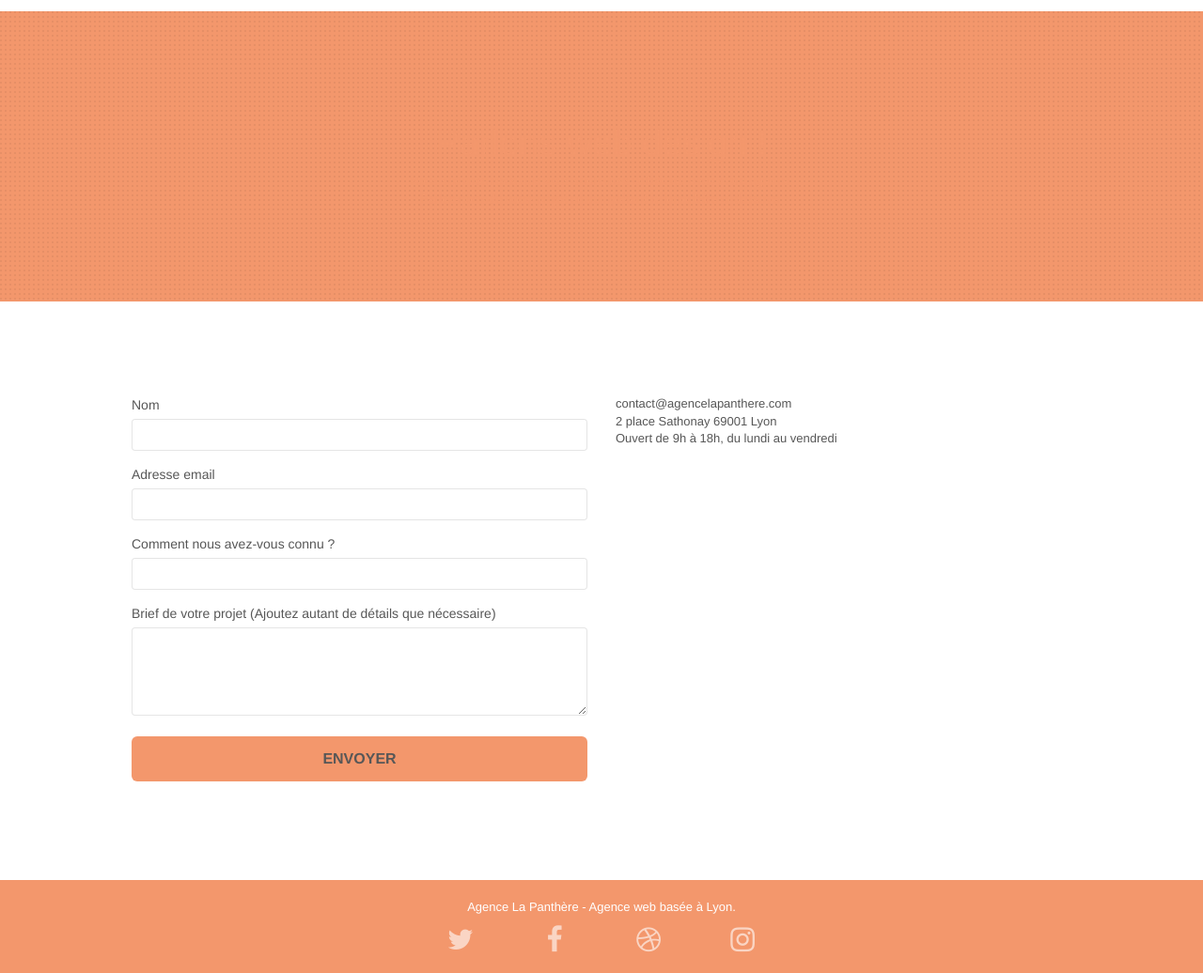
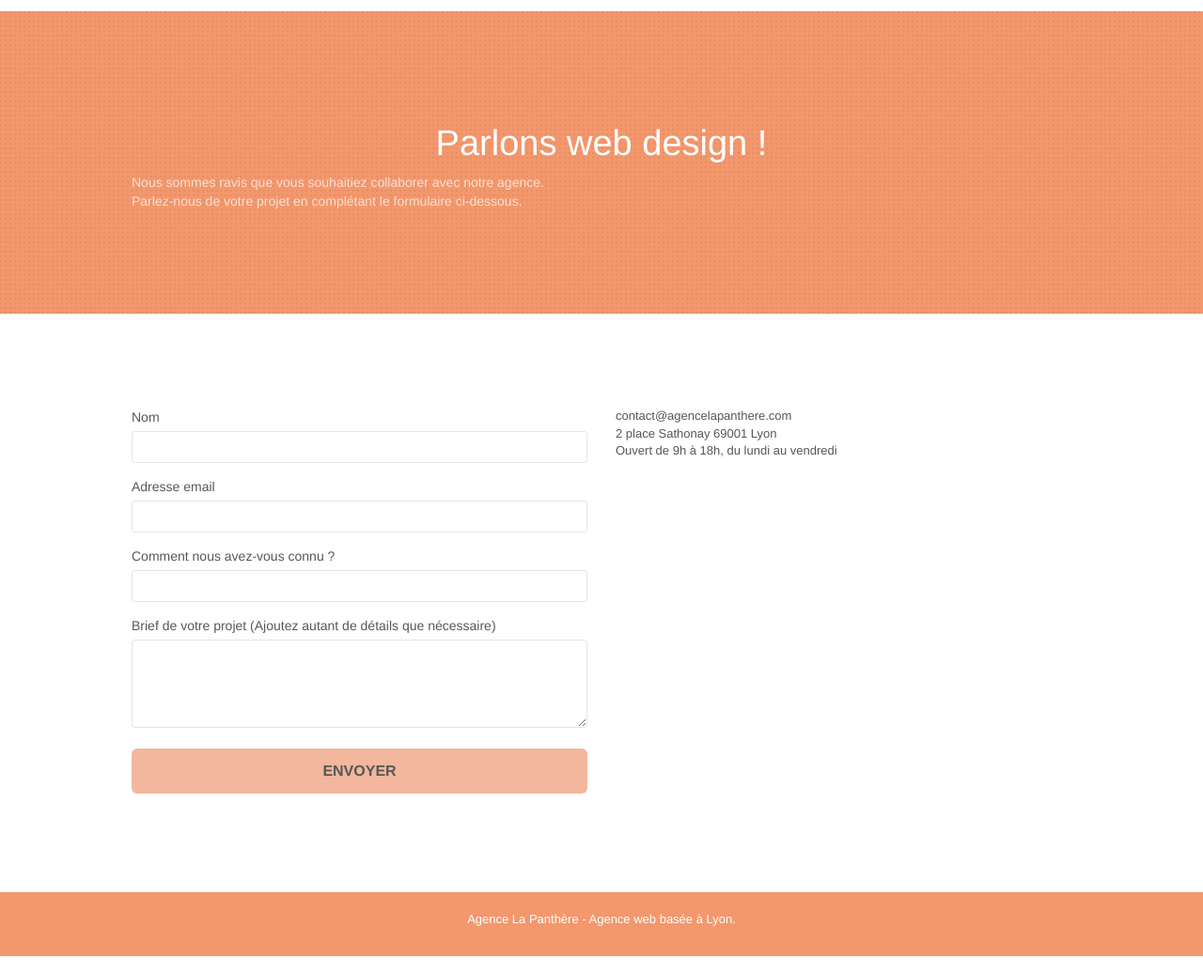
Before and after one commit to JuVdh/La_Panthere_optimized, a plain HTML site: page page2.html in a window 1280 px wide. Shown: the part 80-1116 px from the top of the page at 94% size. Drawn offline with nearby package versions, Linux system fonts and the light colour scheme; files that its build step writes are made by us from their sources; a script that the page names is missing.

Commit message:
amelioration contraste bouton contact et textes cachés modifiés ou retirés

```diff
--- a/page2.html
+++ b/page2.html
@@ -62,10 +62,12 @@
 	<div class="container bloc-lg">
 		<div class="row">
 			<div class="col-sm-12">
-				<h1 class="text-center hero-bloc-text tc-white">
+				<!--<h1 class="text-center hero-bloc-text tc-white">-->
+					<h1 class="text-center hero-bloc-text ltc-white">
 					Parlons web design !
 				</h1>
-				<p class="text-center mg-lg tc-white tight-width-whitespace">
+				<!--<p class="text-center mg-lg tc-white tight-width-whitespace">-->
+					<p class="text-center mg-lg ltc-white tight-width-whitespace"></p>
 					Nous sommes ravis que vous souhaitiez collaborer avec notre agence.<br>
 					Parlez-nous de votre projet en complétant le formulaire ci-dessous.
 				</p>
@@ -125,6 +127,7 @@
 
 
 <!-- Footer - bloc-8 -->
+<footer>
 <div class="bloc bgc-atomic-tangerine d-bloc" id="bloc-8">
 	<div class="container bloc-sm">
 		<div class="row">
@@ -132,10 +135,10 @@
 				<p class="text-center white">
 					Agence La Panthère - Agence web basée à Lyon.<br>
 				</p>
-				<div class="row row-no-gutters social">
+				<!--<div class="row row-no-gutters social">
 					<div class="col-sm-3">
 						<div class="text-center">
-							<a class="social" href="index.html"><span class="fa fa-twitter icon-md"></span></a>
+							<a class="social" href="#"><span class="fa fa-twitter icon-md"></span></a>
 						</div>
 					</div>
 					<div class="col-sm-3">
@@ -153,11 +156,12 @@
 							<a class="social" href="index.html"><span class="fa fa-instagram icon-md"></span></a>
 						</div>
 					</div>
-				</div>
+				</div>-->
 			</div>
 		</div>
 	</div>
 </div>
+</footer>
 <!-- Footer - bloc-8 END -->
 
 </div>
--- a/style.css
+++ b/style.css
@@ -276,6 +276,7 @@ a:hover {
     margin-right: 0;
     margin-left: 0;
 }
+
 
 .row.row-no-gutters > [class^="col-"],
 .row.row-no-gutters > [class*=" col-"] {
@@ -705,6 +706,9 @@ p {
     margin: auto auto auto auto;
 }
 
+
+
+
 h2 {
     font-size: 22px;
     line-height: 1.4em;
@@ -782,11 +786,14 @@ h4 {
 .tc-white {
     color: #F3976C!important;
 
+
 }
 
 .btn-atomic-tangerine {
-    background: #F3976C;
+    /*background: #F3976C;*/
+    background:#F2b79c;
     /*color: #FFFFFF!important;*/
+
     color:black;
 
 }
```
